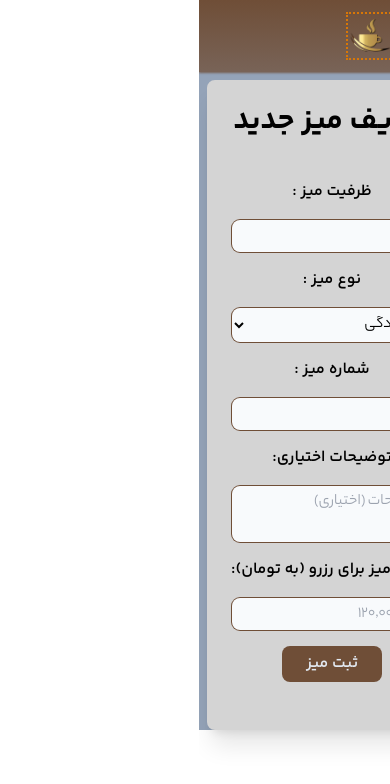
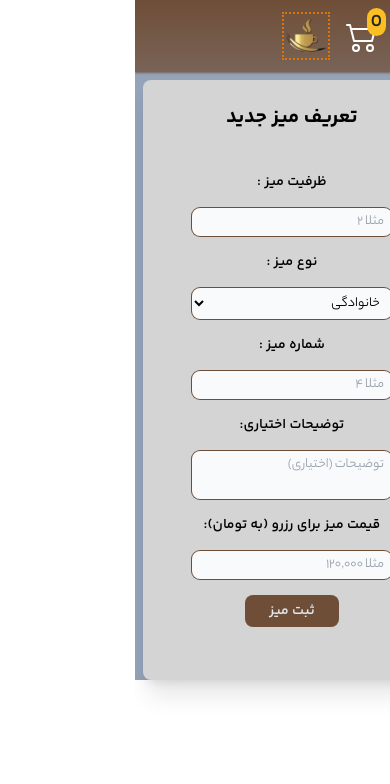
Before and after one commit to EHSANMADADI/Hotel-project, a Next.js app: page /coffee-shop/admin in a window 390 px wide. Shown: the top 784 px of the page. Built offline with nearby package versions, Linux system fonts and the light colour scheme.

Commit message:
Remove Image Controllers & add spinner

```diff
--- a/components/user/pages/cafe/Admin/Gallery/AddImage.tsx
+++ /dev/null
@@ -1,21 +0,0 @@
-import { FormEvent } from 'react'
-import Title from '../Title'
-import CustomImage from '../../Gallery/CustomImage'
-
-const AddImage = () => {
-    const submitHandler = (e: FormEvent) => {
-        e.preventDefault()
-    }
-    return (
-        <>
-            <Title>افزودن تصویر به گالری</Title>
-            <form onSubmit={submitHandler} className='flex flex-col gap-4 items-center' >
-                <input type='file' />
-                <button type='submit' className='bg-coffee text-slate-200 font-semibold px-4 py-1 rounded-lg'>افزودن تصویر</button>
-            </form>
-            {/* Preview Of Image */}
-        </>
-    )
-}
-
-export default AddImage
--- /dev/null
+++ b/components/user/pages/cafe/Admin/Spinner.tsx
@@ -0,0 +1,15 @@
+import React from 'react'
+
+const Spinner = () => {
+  return (
+    <div role="status " className='flex items-center justify-center flex-col gap-4'>
+    <svg aria-hidden="true" className="w-16 h-16 text-gray-200 animate-spin dark:text-gray-600 fill-blue-600" viewBox="0 0 100 101" fill="none" xmlns="http://www.w3.org/2000/svg">
+        <path d="M100 50.5908C100 78.2051 77.6142 100.591 50 100.591C22.3858 100.591 0 78.2051 0 50.5908C0 22.9766 22.3858 0.59082 50 0.59082C77.6142 0.59082 100 22.9766 100 50.5908ZM9.08144 50.5908C9.08144 73.1895 27.4013 91.5094 50 91.5094C72.5987 91.5094 90.9186 73.1895 90.9186 50.5908C90.9186 27.9921 72.5987 9.67226 50 9.67226C27.4013 9.67226 9.08144 27.9921 9.08144 50.5908Z" fill="currentColor"/>
+        <path d="M93.9676 39.0409C96.393 38.4038 97.8624 35.9116 97.0079 33.5539C95.2932 28.8227 92.871 24.3692 89.8167 20.348C85.8452 15.1192 80.8826 10.7238 75.2124 7.41289C69.5422 4.10194 63.2754 1.94025 56.7698 1.05124C51.7666 0.367541 46.6976 0.446843 41.7345 1.27873C39.2613 1.69328 37.813 4.19778 38.4501 6.62326C39.0873 9.04874 41.5694 10.4717 44.0505 10.1071C47.8511 9.54855 51.7191 9.52689 55.5402 10.0491C60.8642 10.7766 65.9928 12.5457 70.6331 15.2552C75.2735 17.9648 79.3347 21.5619 82.5849 25.841C84.9175 28.9121 86.7997 32.2913 88.1811 35.8758C89.083 38.2158 91.5421 39.6781 93.9676 39.0409Z" fill="currentFill"/>
+    </svg>
+     <p className='text-xl font-bold'>در حال دریافت اطلاعات ...</p>
+</div>
+  )
+}
+
+export default Spinner
--- a/components/user/pages/cafe/Admin/Title.tsx
+++ b/components/user/pages/cafe/Admin/Title.tsx
@@ -6,7 +6,7 @@ interface Props {
 
 const Title = ({ children }: Props) => {
     return (
-        <h2 className='text-center font-bold text-3xl mt-2 mb-10'>{children}</h2>
+        <h2 className='text-center font-bold xs:text-xl text-3xl mt-2 mb-10'>{children}</h2>
     )
 }
 
--- a/components/user/pages/cafe/Admin/index.tsx
+++ b/components/user/pages/cafe/Admin/index.tsx
@@ -2,29 +2,24 @@
 import React, { useState } from 'react'
 import Sidebar from './sidebar/Sidebar'
 import AddTable from './Table/AddTable';
-// import EditTables from './Table/EditTables';
+import EditTables from './Table/EditTables';
 import AddItem from './Menu/AddItem';
-import AddImage from './Gallery/AddImage';
-// import RemoveImage from './Gallery/RemoveImage';
-// import EditMenu from './Menu/EditMenu';
+import EditMenu from './Menu/EditMenu';
 
-export type Step = "Add Table" | "Edit Table" | "Add to Menu" | "Edit Menu" | "Add Image" | "Remove Image";
+export type Step = "Add Table" | "Edit Table" | "Add to Menu" | "Edit Menu";
 
-const Admin = () => {
+const AdminPanel = () => {
     const [step, setStep] = useState<Step>("Add Table")
     return (
-        <main className='min-h-[650px] flex gap-2 m-2 rounded-lg bg-transparent'>
+        <main className='min-h-[600px] flex gap-2 m-2 rounded-lg bg-transparent'>
             <Sidebar setStep={setStep} step={step} />
-            <section className='bg-neutral-300 dark:bg-slate-800 w-full py-4 px-4 rounded-lg shadow-xl'>
+            <section className='bg-neutral-300 dark:bg-slate-800 w-full py-4 px-4 xs:px-1 xs:text-sm rounded-lg shadow-xl'>
                 {step === "Edit Table" && <EditTables />}
                 {step === "Add Table" && <AddTable />}
                 {step === "Add to Menu" && <AddItem />}
-                {step === "Add Image" && <AddImage />}
-                {step === "Remove Image" && <RemoveImage />}
                 {step === "Edit Menu" && <EditMenu />}
             </section>
         </main>
     )
 }
-
-export default Admin
+export default AdminPanel
--- a/components/user/pages/cafe/Admin/sidebar/Sidebar.tsx
+++ b/components/user/pages/cafe/Admin/sidebar/Sidebar.tsx
@@ -11,14 +11,12 @@ type Services = { text: string, step: Step }
 const services: Services[] = [
     { text: "تعریف میز", step: "Add Table" },
     { text: "ویرایش میزها", step: "Edit Table" },
-    { text: "افزودن به گالری تصاویر", step: "Add Image" },
-    { text: "حذف از گالری تصاویر", step: "Remove Image" },
     { text: "افزودن به منو", step: "Add to Menu" },
     { text: "ویرایش منو", step: "Edit Menu" },
 ]
 const Sidebar = ({ setStep, step }: Props) => {
     return (
-        <aside className='flex flex-col shadow-xl bg-neutral-300 dark:bg-slate-800 rounded-lg items-center gap-8 divide-y-2 divide-slate-400 dark:divide-slate-700 font-semibold px-2 py-4'>
+        <aside className=' w-1/5 flex flex-col shadow-xl bg-neutral-300 dark:bg-slate-800 rounded-lg items-center gap-8 divide-y-2 divide-slate-400 dark:divide-slate-700 font-semibold px-2 py-4'>
             {services.map(item => <Button key={item.step} setStep={setStep} currentStep={step} step={item.step}>{item.text}</Button>)}
         </aside>
     )
```
